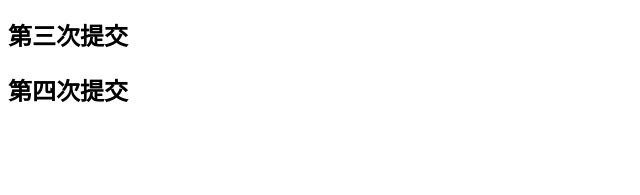
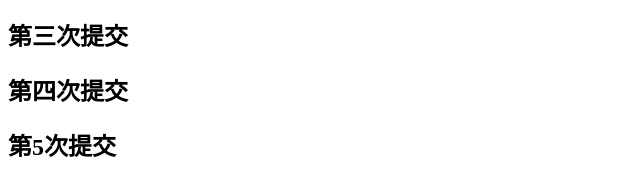
Before and after one commit to ling1017/text, a plain HTML site: page index.html in a window 1280 px wide. Shown: the part 127-322 px from the top of the page, without its empty margins (0-640 px from the left). Drawn offline with Linux system fonts and the light colour scheme.

Commit message:
A第五次提交

```diff
--- a/index.html
+++ b/index.html
@@ -11,5 +11,6 @@
     <h2> 第二次提交 </h2>
     <h2> 第三次提交 </h2>
     <h2> 第四次提交 </h2>
+    <h2> 第5次提交 </h2>
 </body>
 </html>
```
